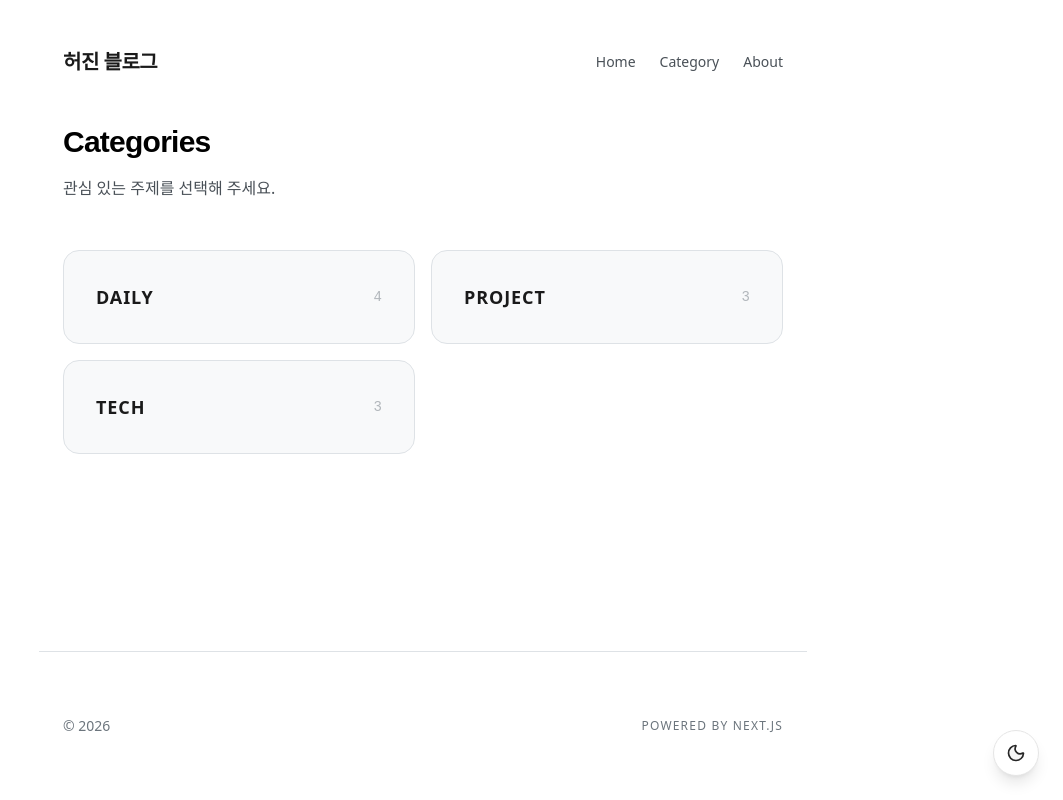
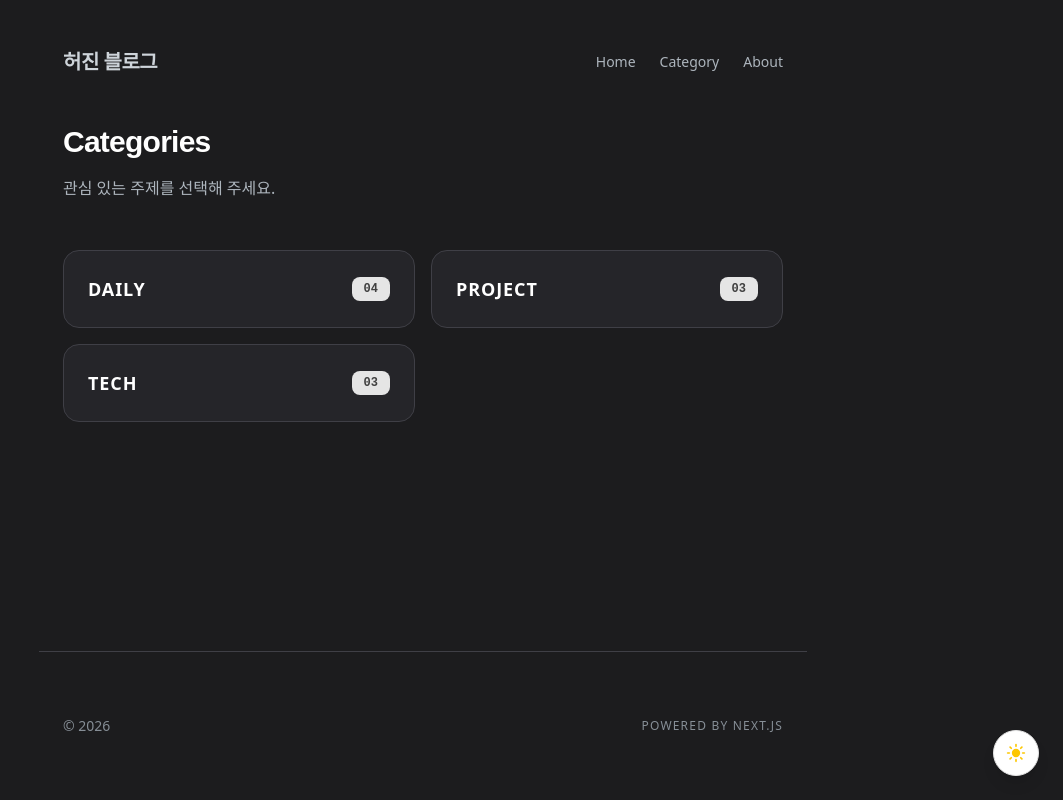
Before and after one commit to Kimheojin/blog-next-ssg, a Next.js app: page /category in a window 1280 px wide. Shown: the whole page, without its empty margins (217-1280 px from the left). Built offline with nearby package versions, Linux system fonts and the light colour scheme; a web font is replaced by a local one.

Commit message:
CHORE : css 인자 수정 및 가독성 관련 수정

```diff
--- a/app/category/[category]/page.tsx
+++ b/app/category/[category]/page.tsx
@@ -27,17 +27,17 @@ export default async function CategoryDetailPage({ params }: { params: { categor
           <Link
             href={`/posts/${slug.join('/')}`}
             key={slug.join('/')}
-            className="group block p-8 rounded-2xl transition-all card-base"
+            className="group block p-6 rounded-2xl transition-all card-base"
           >
-            <div className="flex justify-end mb-3">
+            <div className="flex justify-between items-start mb-3">
+              <span className="text-[10px] font-bold uppercase tracking-[0.2em] text-muted-foreground">
+                {category}
+              </span>
               <span className="text-xs text-muted-foreground font-mono">{date}</span>
             </div>
             <h3 className="text-xl font-bold group-hover:translate-x-1 transition-transform">
               {title}
             </h3>
-            <p className="mt-4 text-sm text-muted flex items-center">
-              Read article <span className="ml-2 group-hover:translate-x-1 transition-transform">&rarr;</span>
-            </p>
           </Link>
         ))}
       </div>
--- a/app/category/page.tsx
+++ b/app/category/page.tsx
@@ -24,13 +24,13 @@ export default function CategoryPage() {
           <Link
             key={category}
             href={`/category/${category}`}
-            className="group p-8 rounded-2xl transition-all flex justify-between items-center card-base"
+            className="group p-6 rounded-2xl flex justify-between items-center card-base"
           >
-            <span className="text-lg font-bold uppercase tracking-wider group-hover:translate-x-1 transition-transform">
+            <span className="text-lg font-bold uppercase tracking-wider text-heading">
               {category}
             </span>
-            <span className="text-sm font-mono text-muted-foreground opacity-50">
-              {categoryCounts[category]}
+            <span className="inline-flex items-center justify-center px-3 py-1 text-xs font-mono font-bold bg-neutral-200 dark:bg-neutral-700 text-neutral-700 dark:text-neutral-200 rounded-lg">
+              {String(categoryCounts[category]).padStart(2, '0')}
             </span>
           </Link>
         ))}
--- a/app/layout.tsx
+++ b/app/layout.tsx
@@ -24,7 +24,7 @@ export default function RootLayout({
       <body className="font-sans" suppressHydrationWarning>
         <ThemeProvider
           attribute="class"
-          defaultTheme="system"
+          defaultTheme="dark"
           enableSystem
           disableTransitionOnChange
         >
--- /dev/null
+++ b/app/not-found.tsx
@@ -0,0 +1,19 @@
+import Link from "next/link";
+
+export default function NotFound() {
+  return (
+    <div className="flex flex-col items-center justify-center min-h-[60vh] text-center px-6">
+      <h1 className="text-6xl font-heading text-primary mb-4">404</h1>
+      <h2 className="text-xl font-heading mb-6 text-heading">페이지를 찾을 수 없습니다</h2>
+      <p className="text-muted-foreground mb-10 max-w-sm">
+        요청하신 페이지가 존재하지 않거나 이동되었을 수 있습니다.
+      </p>
+      <Link
+        href="/"
+        className="text-sm font-medium hover:underline underline-offset-4 transition-all"
+      >
+        홈으로 돌아가기 →
+      </Link>
+    </div>
+  );
+}
--- a/app/page.tsx
+++ b/app/page.tsx
@@ -13,7 +13,7 @@ export default function Home() {
             <Link
               href={`/posts/${slug.join('/')}`}
               key={slug.join('/')}
-              className="group block p-8 rounded-2xl card-base"
+              className="group block p-6 rounded-2xl card-base"
             >
               <div className="flex justify-between items-start mb-3">
                 <span className="text-[10px] font-bold uppercase tracking-[0.2em] text-muted-foreground">
@@ -24,9 +24,6 @@ export default function Home() {
               <h3 className="text-xl font-bold group-hover:translate-x-1 transition-transform">
                 {title}
               </h3>
-              <p className="mt-4 text-sm text-muted flex items-center">
-                Read article <span className="ml-2 group-hover:translate-x-1 transition-transform">&rarr;</span>
-              </p>
             </Link>
           ))}
         </div>
--- a/components/ScrollToTop.tsx
+++ b/components/ScrollToTop.tsx
@@ -30,7 +30,7 @@ export function ScrollToTop() {
   return (
     <button
       onClick={scrollToTop}
-      className={`fixed bottom-24 right-6 p-3 rounded-full bg-white dark:bg-neutral-800 border border-neutral-200 dark:border-neutral-700 shadow-lg hover:scale-110 active:scale-95 transition-all outline-none focus-visible:ring-2 focus-visible:ring-primary z-50 ${
+      className={`fixed bottom-24 right-6 p-3 rounded-full bg-white dark:bg-neutral-800 border border-neutral-200 dark:border-neutral-700 shadow-lg cursor-pointer hover:bg-neutral-50 dark:hover:bg-neutral-700 hover:scale-110 hover:shadow-xl active:scale-95 transition-all outline-none focus-visible:ring-2 focus-visible:ring-primary z-50 ${
         isVisible ? 'opacity-100 translate-y-0' : 'opacity-0 translate-y-4 pointer-events-none'
       }`}
       aria-label="Scroll to top"
--- a/components/ThemeToggle.tsx
+++ b/components/ThemeToggle.tsx
@@ -21,7 +21,7 @@ export function ThemeToggle() {
   return (
     <button
       onClick={() => setTheme(isDark ? 'light' : 'dark')}
-      className="fixed bottom-6 right-6 p-3 rounded-full bg-white dark:bg-neutral-800 border border-neutral-200 dark:border-neutral-700 shadow-lg hover:scale-110 active:scale-95 transition-all outline-none focus-visible:ring-2 focus-visible:ring-primary z-50"
+      className="fixed bottom-6 right-6 p-3 rounded-full bg-white dark:bg-neutral-800 border border-neutral-200 dark:border-neutral-700 shadow-lg cursor-pointer hover:bg-neutral-50 dark:hover:bg-neutral-700 hover:scale-110 hover:shadow-xl active:scale-95 transition-all outline-none focus-visible:ring-2 focus-visible:ring-primary z-50"
       aria-label="Toggle theme"
     >
       {isDark ? (
```
